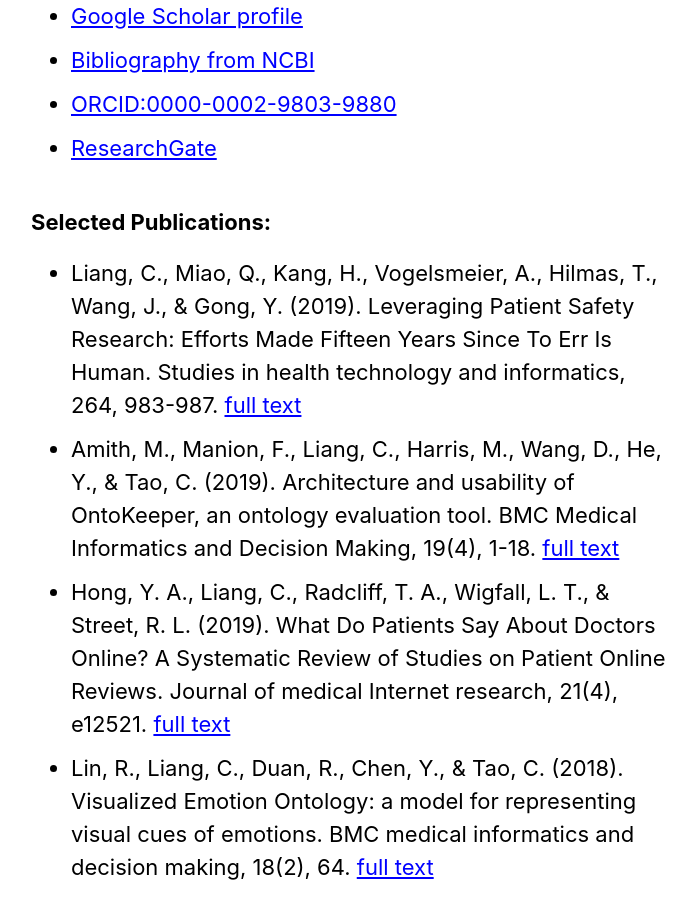
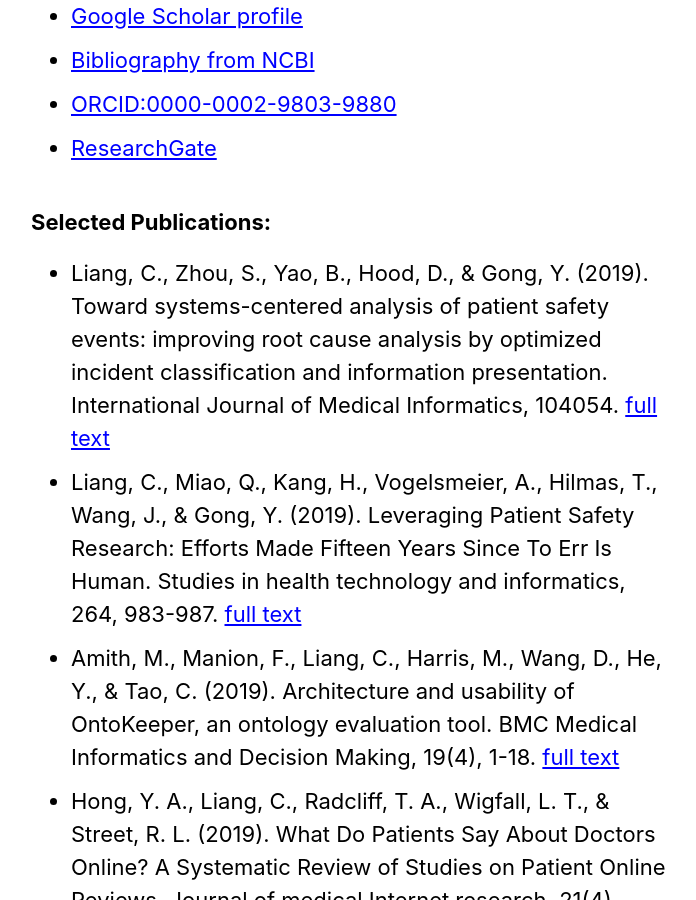
Before and after one commit to nehcgnail/nehcgnail.github.io, a Jekyll site: the page built from _pages/publications.md, in a window 1280 px wide and 900 px high, scrolled down 781 px. Shown: the whole window, without its empty margins (291-987 px from the left). Built offline with Jekyll 4.4.1, drawn with Linux system fonts in a browser that asks for light colours; cached includes are drawn as plain includes; nearby versions of some CDN libraries.

Commit message:
pub update

```diff
--- a/_pages/publications.md
+++ b/_pages/publications.md
@@ -15,6 +15,7 @@ header:
 - [ResearchGate](https://www.researchgate.net/profile/Chen_Liang32)<br/>
 
 ### Selected Publications:
+- Liang, C., Zhou, S., Yao, B., Hood, D., & Gong, Y. (2019). Toward systems-centered analysis of patient safety events: improving root cause analysis by optimized incident classification and information presentation. International Journal of Medical Informatics, 104054. [full text](https://www.sciencedirect.com/science/article/pii/S1386505619308792)
 - Liang, C., Miao, Q., Kang, H., Vogelsmeier, A., Hilmas, T., Wang, J., & Gong, Y. (2019). Leveraging Patient Safety Research: Efforts Made Fifteen Years Since To Err Is Human. Studies in health technology and informatics, 264, 983-987. [full text](http://ebooks.iospress.nl/publication/52136)
 - Amith, M., Manion, F., Liang, C., Harris, M., Wang, D., He, Y., & Tao, C. (2019). Architecture and usability of OntoKeeper, an ontology evaluation tool. BMC Medical Informatics and Decision Making, 19(4), 1-18. [full text](https://bmcmedinformdecismak.biomedcentral.com/articles/10.1186/s12911-019-0859-z)
 - Hong, Y. A., Liang, C., Radcliff, T. A., Wigfall, L. T., & Street, R. L. (2019). What Do Patients Say About Doctors Online? A Systematic Review of Studies on Patient Online Reviews. Journal of medical Internet research, 21(4), e12521. [full text](https://www.jmir.org/2019/4/e12521/)
```
